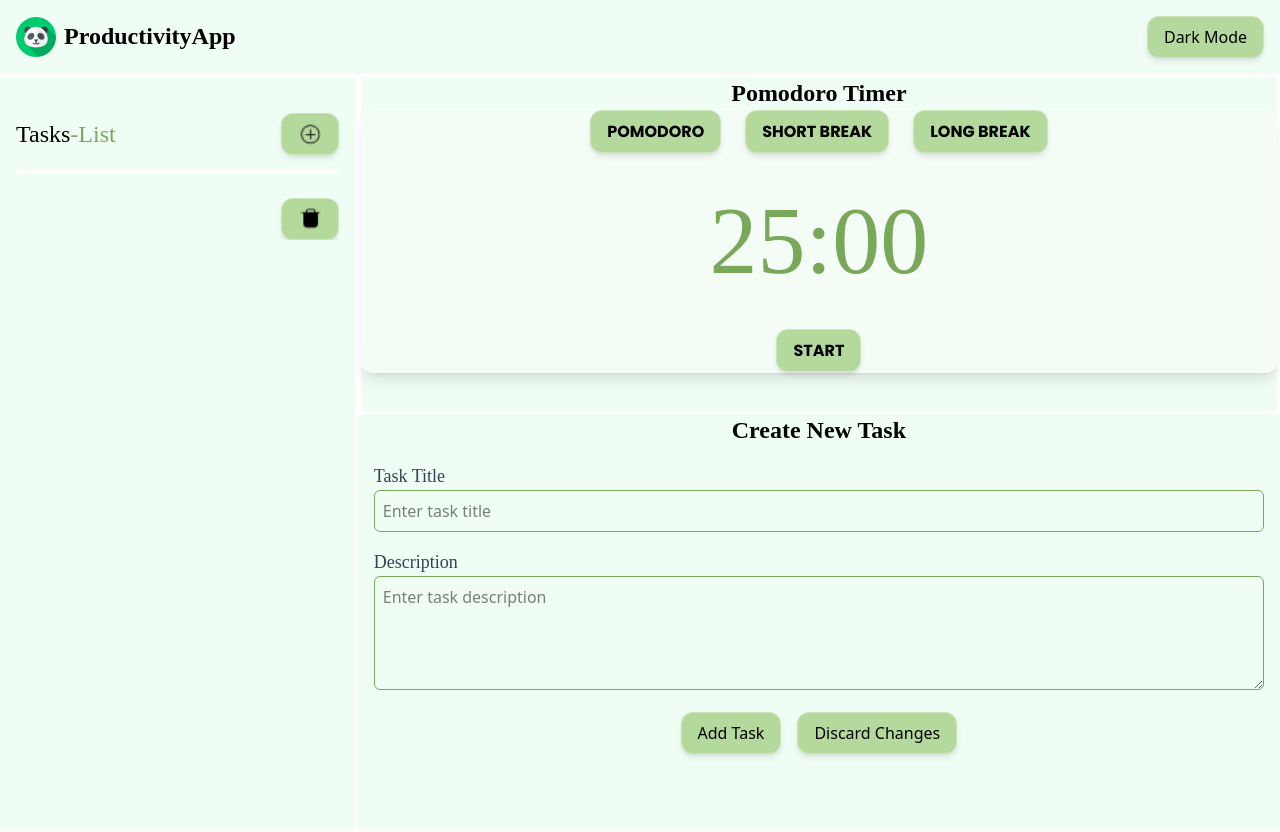
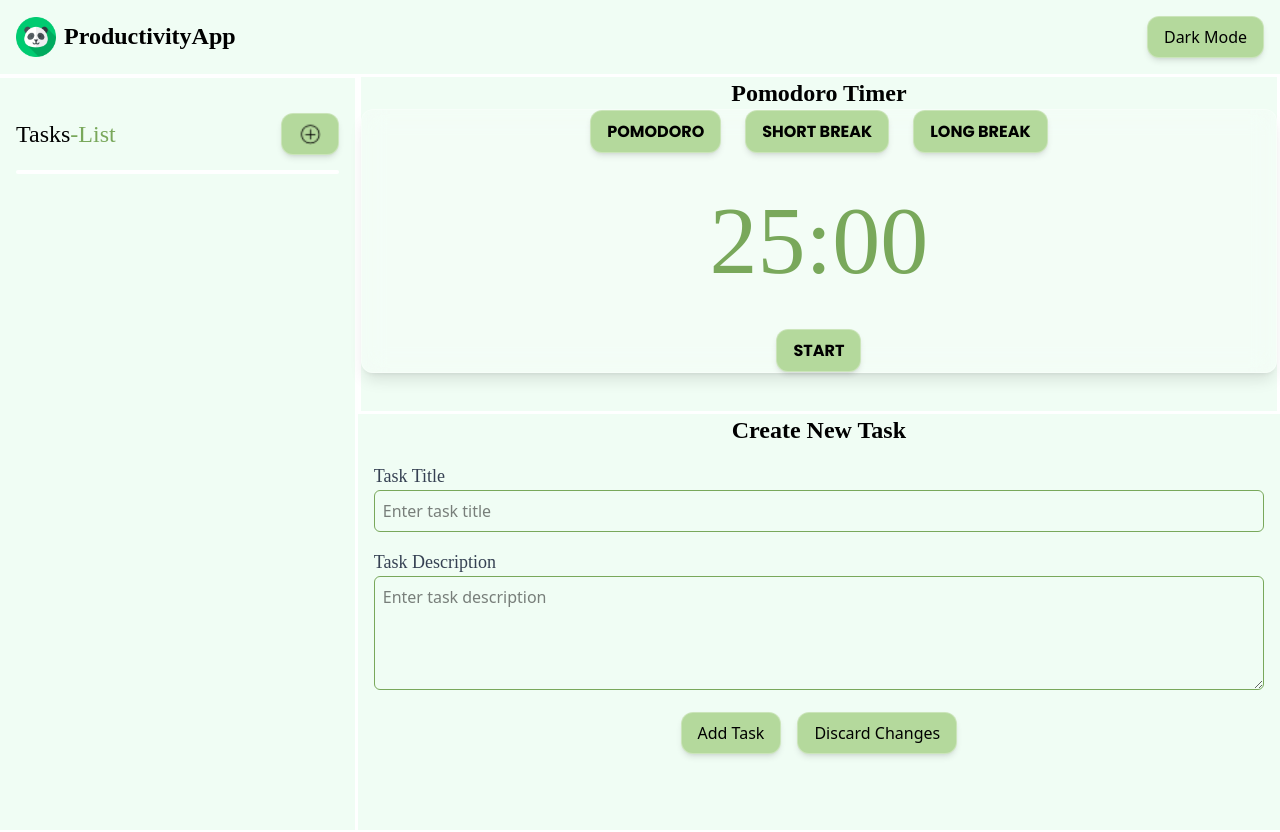
Before and after one commit to muqeet007/Productivity-Dashboard-React, a React (Vite) app: page / in a window 1280 px wide. Shown: the top 832 px of the page. Built offline with nearby package versions, Linux system fonts and the light colour scheme; a web font is replaced by a local one.

Commit message:
Added functionality of dynamicaaly handling the tasklist stuff and adding tasks.

```diff
--- a/src/components/NoteEditor.jsx
+++ b/src/components/NoteEditor.jsx
@@ -1,9 +1,32 @@
-// import TaskProvider from "./TaskProvider";
+import { TaskContext } from "../context/TaskContext";
+import { useContext, useState } from "react";
 
-const NoteEditor=()=>
-{
-    // const {setTask} = TaskProvider();
-    return(
+const NoteEditor = () => {
+  const [taskname, setTaskName] = useState("");
+  const [taskdescription, setTaskDescription] = useState("");
+  const { setTask } = useContext(TaskContext);
+
+  const handleAddTask = (e) => {
+    e.preventDefault();
+
+    if (taskname.trim() === "" || taskdescription.trim() === "") return;
+
+    const newTask = {
+      id: crypto.randomUUID(),
+      name: taskname,
+      description: taskdescription
+    };
+
+    setTask((prevTasks) => [...prevTasks, newTask]);
+
+    console.log(newTask);
+
+    // Clear inputs
+    setTaskName("");
+    setTaskDescription("");
+  };
+
+  return (
     <div className="h-104 bg-green-50">
       <h3 className="text-center font-secondary font-bold text-2xl">Create New Task</h3>
 
@@ -14,35 +37,44 @@ const NoteEditor=()=>
               Task Title
             </label>
             <input
+              value={taskname}
+              onChange={(e) => setTaskName(e.target.value)}
               type="text"
               className="w-full p-2 border border-greeno rounded-md focus:border-greeno-300 transition duration-300 focus:outline-none"
               placeholder="Enter task title"
-
             />
           </div>
 
           <div>
             <label className="block text-lg font-medium text-gray-700 font-secondary">
-                  Description
+              Task Description
             </label>
             <textarea
+              value={taskdescription}
+              onChange={(e) => setTaskDescription(e.target.value)}
               className="w-full p-2 border border-greeno rounded-md focus:border-greeno-300 transition duration-300 focus:outline-none"
               rows="4"
               placeholder="Enter task description"
             ></textarea>
           </div>
 
-
           <div className="flex justify-center space-x-4">
             <button
               className="text-tertiary backdrop-blur-md bg-greeny border border-white/30 text-black px-4 py-2 rounded-xl shadow-md hover:bg-white/20
                 hover:text-greeno transition cursor-pointer focus:outline-none focus:ring-2 focus:ring-white/40"
+              onClick={handleAddTask}
             >
               Add Task
             </button>
+
             <button
+              type="button"
               className="text-tertiary backdrop-blur-md bg-greeny border border-white/30 text-black px-4 py-2 rounded-xl shadow-md hover:bg-white/20
                 hover:text-greeno transition cursor-pointer focus:outline-none focus:ring-2 focus:ring-white/40"
+              onClick={() => {
+                setTaskName("");
+                setTaskDescription("");
+              }}
             >
               Discard Changes
             </button>
@@ -51,6 +83,6 @@ const NoteEditor=()=>
       </div>
     </div>
   );
-}
+};
 
 export default NoteEditor;
--- a/src/components/TaskProvider.jsx
+++ b/src/components/TaskProvider.jsx
@@ -3,9 +3,9 @@ import { TaskContext } from "../context/TaskContext";
 
 const TaskProvider=({children})=>
 {
-    const [task,setTask]=useState([])
+    const [tasks,setTask]=useState([])
     return(
-        <TaskContext.Provider value={{task,setTask}}>
+        <TaskContext.Provider value={{tasks,setTask}}>
             {children}
         </TaskContext.Provider>
     );
--- a/src/components/Taskitem.jsx
+++ b/src/components/Taskitem.jsx
@@ -4,22 +4,22 @@ import deleteIcon from '../assets/trash-alt.png'; // adjust path as needed
 
 
 
-const TaskItem = () => {
+const TaskItem = ({idx,title}) => {
   const { task } = useContext(TaskContext);
 
   return (
     <>
-      <div className="flex justify-between ">
-        <span id="task-title" className="text-black text-lg font-tertiary">{task.title}</span>
-        <div className="flex space-x-10">
-
-          <button
-            className="backdrop-blur-md bg-greeny border border-white/30 text-black px-4 py-2 rounded-xl shadow-md
-            hover:bg-white/20 hover:text-greeno transition cursor-pointer focus:outline-none focus:ring-2 focus:ring-white/40"
-          >
-                 <img src={deleteIcon} alt="Delete" className="w-6 h-6" />
-          </button>
-        </div>
+      <div className="flex justify-between space-x-4">
+        <span className="text-black text-lg font-tertiary space-lx-2">
+          {idx+1})
+        </span>
+        <span id="task-title" className="text-black text-lg font-tertiary flex-1">{title}</span>
+         <button
+        className="flex-shrink-0 backdrop-blur-md bg-greeny border border-white/30 text-black p-2 rounded-xl shadow-md
+          hover:bg-white/20 hover:text-greeno transition cursor-pointer focus:outline-none focus:ring-2 focus:ring-white/40"
+      >
+        <img src={deleteIcon} alt="Delete" className="w-6 h-6" />
+      </button>
       </div>
 
     </>
--- a/src/components/Tasklist.jsx
+++ b/src/components/Tasklist.jsx
@@ -1,7 +1,11 @@
+import { useContext } from "react";
+import { TaskContext } from "../context/TaskContext";
 import addIcon from "../assets/plus-circle.png";
+import TaskItem from "./Taskitem";
 
-import TaskItem from "./Taskitem";
 const TaskList = () => {
+
+  const {tasks}=useContext(TaskContext)
   return (
     <aside className="h-188 w-120 flex flex-col p-4  bg-green-50 mt-1 mr-0.75">
       {/* Heading */}
@@ -34,7 +38,8 @@ const TaskList = () => {
       {/* Task items will go here */}
      <div className="space-y-4 overflow-y-auto max-h-full">
         {/* Example Task */}
-        <TaskItem />
+       { tasks.map((item, index) => {
+          return <TaskItem idx={index} title={item.name} />})}
       </div>
     </aside>
   );
```
Lines whose indentation alone changed are shown as unchanged.
